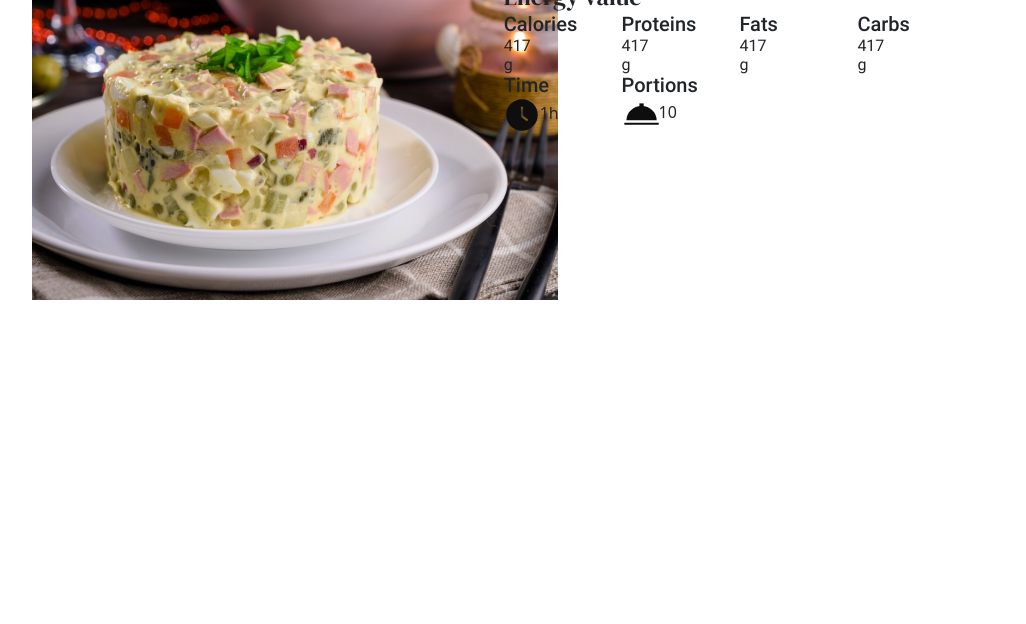
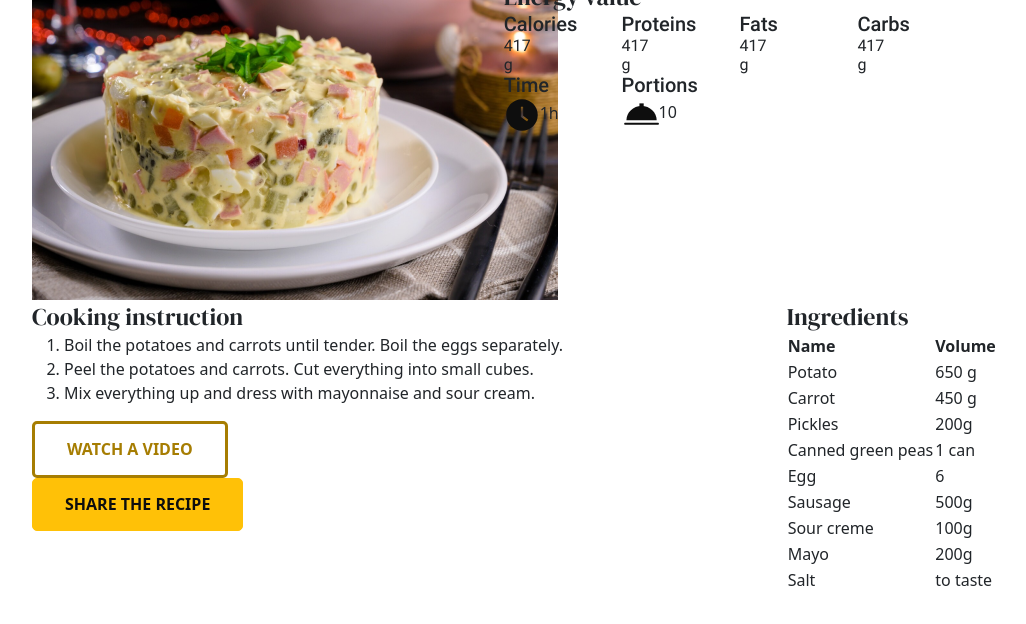
Before and after one commit to KlimovG/wbs-group-2, a plain HTML site: page project-2/index.html in a window 1280 px wide. Shown: the part 1055-1679 px from the top of the page, without its empty margins (54-1080 px from the left). Drawn offline with nearby package versions, Linux system fonts and the light colour scheme.

Commit message:
create structure and table for index.html

```diff
--- a/project-2/index.html
+++ b/project-2/index.html
@@ -5,16 +5,12 @@
   <meta charset="UTF-8">
   <meta name="viewport" content="width=device-width, initial-scale=1.0">
   <title>Continents cookbook</title>
-  <link rel="stylesheet"
-    href="https://stackpath.bootstrapcdn.com/bootstrap/5.0.0-alpha1/css/bootstrap.min.css"
-    integrity="sha384-r4NyP46KrjDleawBgD5tp8Y7UzmLA05oM1iAEQ17CSuDqnUK2+k9luXQOfXJCJ4I"
-    crossorigin="anonymous">
-  <script
-    src="https://cdn.jsdelivr.net/npm/popper.js@1.16.0/dist/umd/popper.min.js"
+  <link rel="stylesheet" href="https://stackpath.bootstrapcdn.com/bootstrap/5.0.0-alpha1/css/bootstrap.min.css"
+    integrity="sha384-r4NyP46KrjDleawBgD5tp8Y7UzmLA05oM1iAEQ17CSuDqnUK2+k9luXQOfXJCJ4I" crossorigin="anonymous">
+  <script src="https://cdn.jsdelivr.net/npm/popper.js@1.16.0/dist/umd/popper.min.js"
     integrity="sha384-Q6E9RHvbIyZFJoft+2mJbHaEWldlvI9IOYy5n3zV9zzTtmI3UksdQRVvoxMfooAo"
     crossorigin="anonymous"></script>
-  <script
-    src="https://stackpath.bootstrapcdn.com/bootstrap/5.0.0-alpha1/js/bootstrap.min.js"
+  <script src="https://stackpath.bootstrapcdn.com/bootstrap/5.0.0-alpha1/js/bootstrap.min.js"
     integrity="sha384-oesi62hOLfzrys4LxRF63OJCXdXDipiYWBnvTl9Y9/TRlw5xlKIEHpNyvvDShgf/"
     crossorigin="anonymous"></script>
   <link rel="stylesheet" href="css/fonts.css">
@@ -37,8 +33,7 @@
                 <li><a href="#" class="link header__link">Recipe 2</a></li>
               </ul>
             </li>
-            <li class="header__item mx-auto"><a href="#"
-                class="link">Nigeria</a>
+            <li class="header__item mx-auto"><a href="#" class="link">Nigeria</a>
               <ul class="header__sub-nav">
                 <li><a href="#" class="link header__link">Recipe 1</a></li>
                 <li><a href="#" class="link header__link">Recipe 2</a></li>
@@ -68,8 +63,7 @@
       <div class="container">
         <h2 class="col-12 section__title olivier__title">Recipe 1</h2>
         <div class="row">
-          <div class="col-12 col-lg-5 section__image"><img src="img/olivier.png"
-              alt="Olivier's image"></div>
+          <div class="col-12 col-lg-5 section__image"><img src="img/olivier.png" alt="Olivier's image"></div>
           <div class="col-5 section__info">
             <h3 class="section__heading olivier__heading col-12">Story</h3>
             <p class="col-12 section__text olivier__text">Olivier salad is a
@@ -101,15 +95,75 @@
             <div class="row">
               <div class="col-3">
                 <h4 class="section__subject">Time</h4>
-                <div class="section__settings"><img src="img/clock.svg"
-                    alt="Clock icon"><span>1h</span></div>
+                <div class="section__settings"><img src="img/clock.svg" alt="Clock icon"><span>1h</span></div>
               </div>
               <div class="col-3">
                 <h4 class="section__subject">Portions</h4>
-                <div class="section__settings"><img src="img/cover-food.svg"
-                    alt="Icon for cover food"><span>10</span></div>
+                <div class="section__settings"><img src="img/cover-food.svg" alt="Icon for cover food"><span>10</span>
+                </div>
               </div>
             </div>
+          </div>
+          <div class="col-12 col-lg-7">
+            <div class="section__instruction">
+              <h3 class="section__heading">Cooking instruction</h3>
+              <ol class="section__list">
+                <li>Boil the potatoes and carrots until tender. Boil the eggs separately.</li>
+                <li>Peel the potatoes and carrots. Cut everything into small cubes.</li>
+                <li>Mix everything up and dress with mayonnaise and sour cream.</li>
+              </ol>
+              <button class="button button--outline">watch a video</button>
+            </div>
+            <button class="button button--primary">share the recipe</button>
+          </div>
+          <div class="col-12 col-lg-4 offset-lg-1">
+            <h3 class="section__heading">Ingredients</h3>
+            <table class="GeneratedTable">
+              <thead>
+                <tr>
+                  <th>Name</th>
+                  <th>Volume</th>
+                </tr>
+              </thead>
+              <tbody>
+                <tr>
+                  <td>Potato</td>
+                  <td>650 g</td>
+                </tr>
+                <tr>
+                  <td>Carrot</td>
+                  <td>450 g</td>
+                </tr>
+                <tr>
+                  <td>Pickles</td>
+                  <td>200g</td>
+                </tr>
+                <tr>
+                  <td>Canned green peas</td>
+                  <td>1 can</td>
+                </tr>
+                <tr>
+                  <td>Egg</td>
+                  <td>6</td>
+                </tr>
+                <tr>
+                  <td>Sausage</td>
+                  <td>500g</td>
+                </tr>
+                <tr>
+                  <td>Sour creme</td>
+                  <td>100g</td>
+                </tr>
+                <tr>
+                  <td>Mayo</td>
+                  <td>200g</td>
+                </tr>
+                <tr>
+                  <td>Salt</td>
+                  <td>to taste</td>
+                </tr>
+              </tbody>
+            </table>
           </div>
         </div>
       </div>
```
